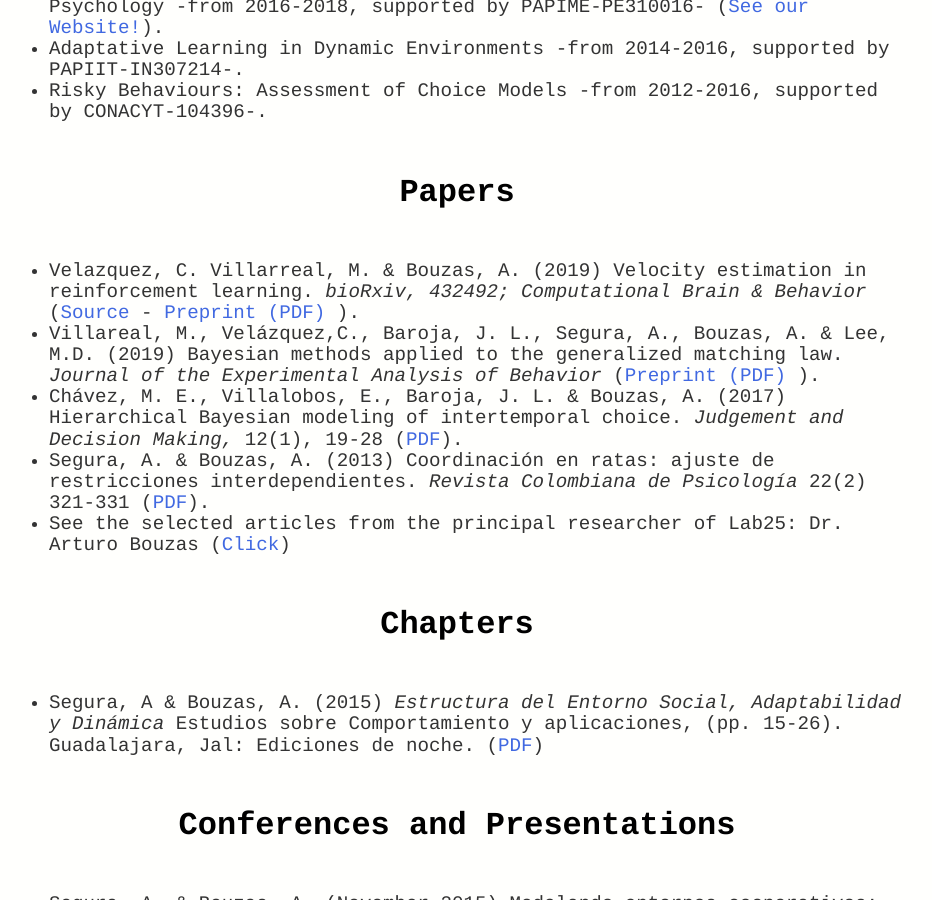
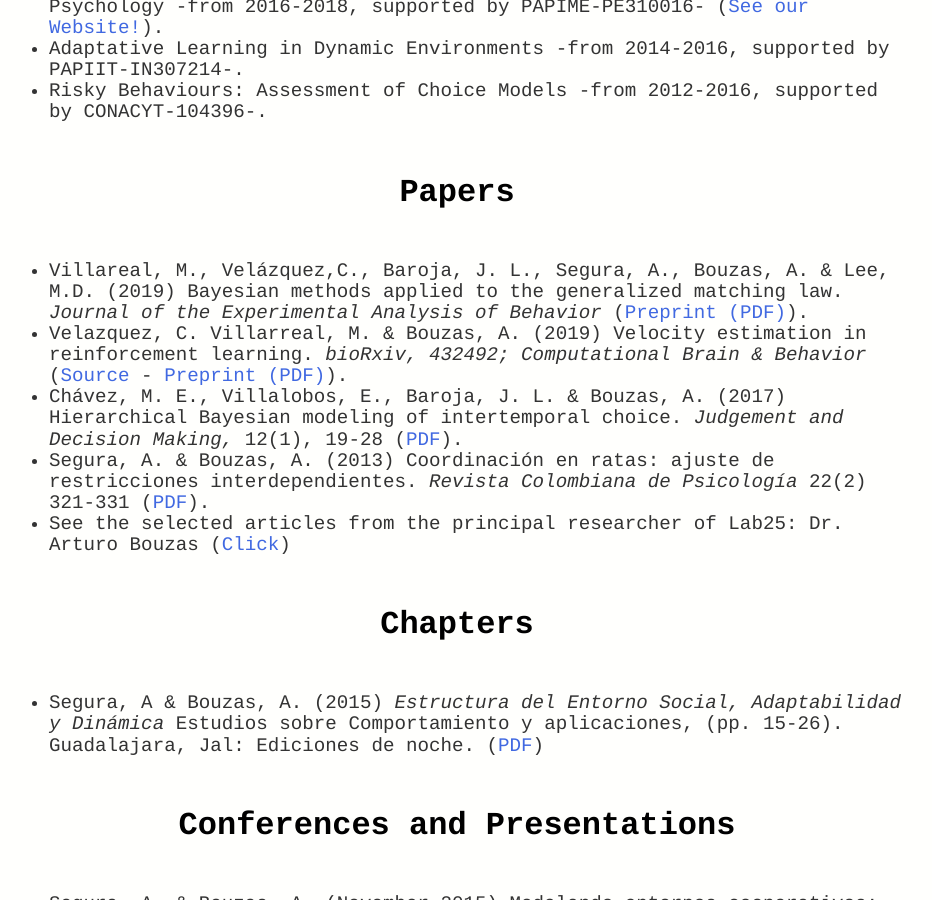
Before and after one commit to BouzasLab25/bouzaslab25.github.io, a Jekyll site: the page built from publications/index.html, in a window 1280 px wide and 900 px high, scrolled down 472 px. Shown: the whole window, without its empty margins (183-1115 px from the left). Built offline with Jekyll 4.4.1, drawn with Linux system fonts in a browser that asks for light colours.

Commit message:
Update index.html

```diff
--- a/publications/index.html
+++ b/publications/index.html
@@ -19,9 +19,9 @@ title: Lab25 Publications
 
 	<ul>
 
-	<li class='ho' >Velazquez, C. Villarreal, M. & Bouzas, A. (2019) Velocity estimation in reinforcement learning. <i> bioRxiv, 432492; Computational Brain & Behavior </i> (<a class='link' href="https://link.springer.com/article/10.1007/s42113-019-00026-1" target="_blank">Source</a> - <a class='link' href="https://github.com/BouzasLab25/bouzaslab25.github.io/blob/master/documents/paper_Vel%C3%A1zquezEtAl2019.pdf" target="_blank">Preprint (PDF)</a> ). </li>
+	<li class='ho' >Villareal, M., Velázquez,C., Baroja, J. L., Segura, A., Bouzas, A. & Lee, M.D. (2019) Bayesian methods applied to the generalized matching law. <i>Journal of the Experimental Analysis of Behavior</i> (<a class='link' href="https://webfiles.uci.edu/mdlee/VillarealEtAl2018.pdf?uniq=-u4uixy" target="_blank">Preprint (PDF)</a>). </li>
 
-	<li class='ho' >Villareal, M., Velázquez,C., Baroja, J. L., Segura, A., Bouzas, A. & Lee, M.D. (2019) Bayesian methods applied to the generalized matching law. <i>Journal of the Experimental Analysis of Behavior</i> (<a class='link' href="https://webfiles.uci.edu/mdlee/VillarealEtAl2018.pdf?uniq=-u4uixy" target="_blank">Preprint (PDF)</a> ). </li>
+	<li class='ho' >Velazquez, C. Villarreal, M. & Bouzas, A. (2019) Velocity estimation in reinforcement learning. <i> bioRxiv, 432492; Computational Brain & Behavior </i> (<a class='link' href="https://link.springer.com/article/10.1007/s42113-019-00026-1" target="_blank">Source</a> - <a class='link' href="https://github.com/BouzasLab25/bouzaslab25.github.io/blob/master/documents/paper_Vel%C3%A1zquezEtAl2019.pdf" target="_blank">Preprint (PDF)</a>). </li>
 
 	<li class='ho' >Chávez, M. E., Villalobos, E., Baroja, J. L. & Bouzas, A. (2017) Hierarchical Bayesian modeling of intertemporal choice.<i> Judgement and Decision Making,</i> 12(1), 19-28 (<a class='link' href="http://journal.sjdm.org/16/16906/jdm16906.pdf" target="_blank">PDF</a>). </li>
 
```
